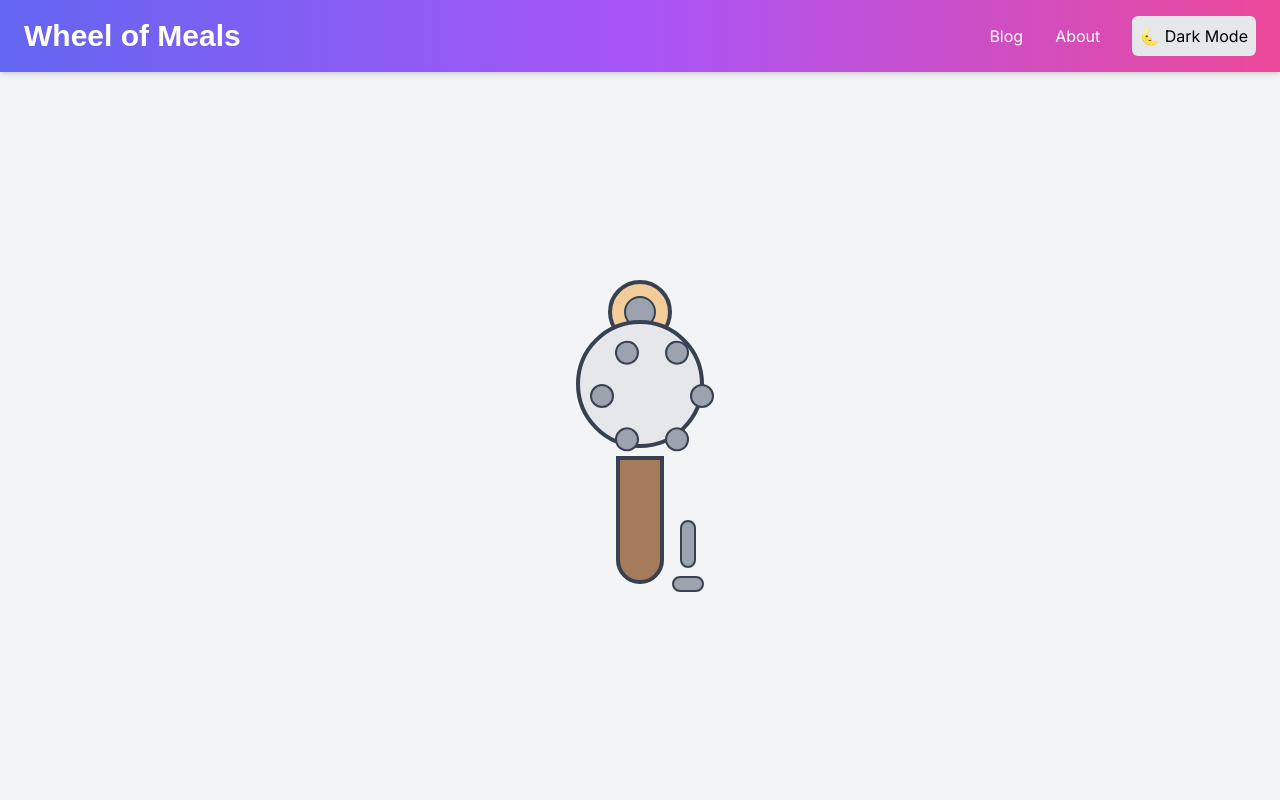
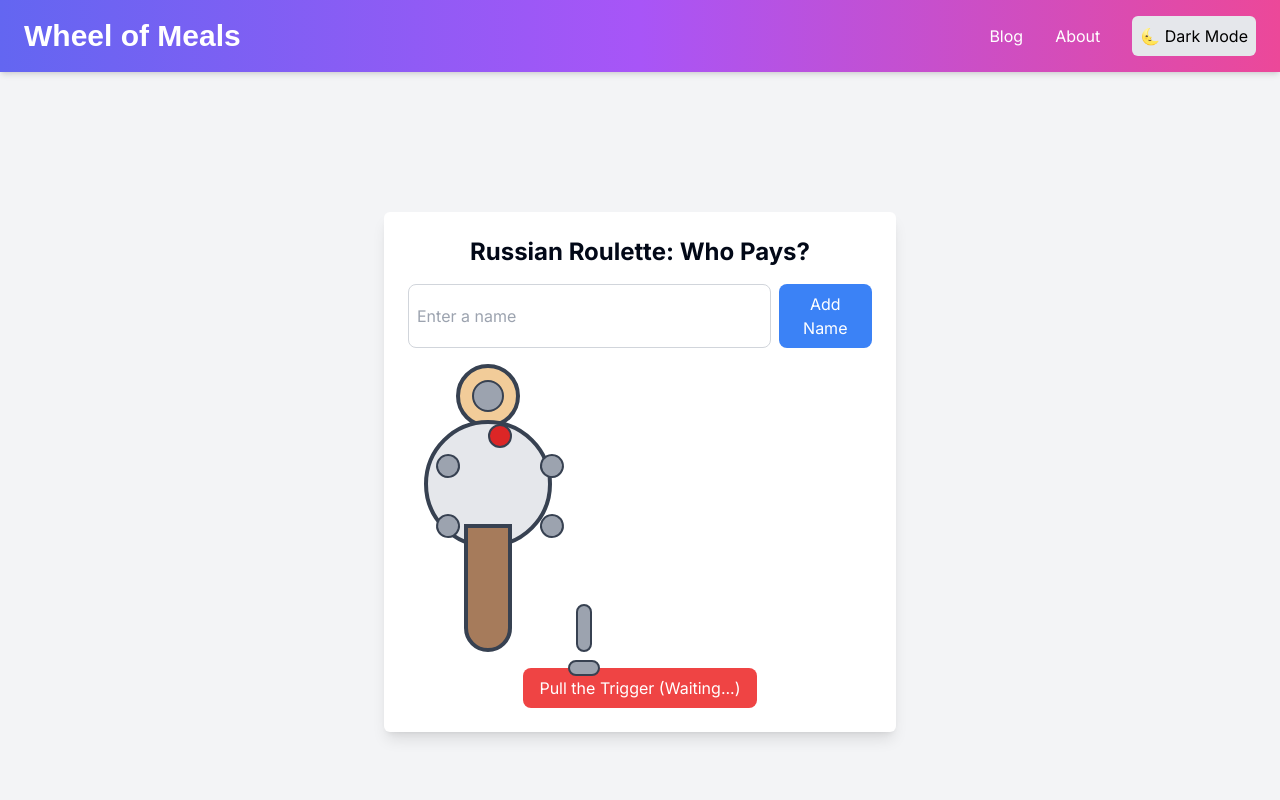
Before and after one commit to omeryildirim0/wheel, a Next.js app: page /games/russian-roulette in a window 1280 px wide. Shown: the top 800 px of the page. Built offline with nearby package versions, Linux system fonts and the light colour scheme.

Commit message:
revolver wheel turning

```diff
--- a/app/games/russian-roulette/page.tsx
+++ b/app/games/russian-roulette/page.tsx
@@ -1,33 +1,100 @@
 "use client";
-import { motion } from 'framer-motion';
+import { useState } from "react";
+import { motion } from "framer-motion";
 
-const StyledRevolver = () => {
+const RevolverGame = () => {
+  const [names, setNames] = useState<string[]>([]);
+  const [input, setInput] = useState<string>("");
+  const [activePlayer, setActivePlayer] = useState(0);
+  const [currentChamber, setCurrentChamber] = useState(0);
+  const [bulletChamber] = useState(Math.floor(Math.random() * 6)); // Random chamber holding the bullet
+  const [gameOver, setGameOver] = useState(false);
+
+  const handleAddName = () => {
+    if (input) {
+      setNames([...names, input]);
+      setInput("");
+    }
+  };
+
+  const handlePullTrigger = () => {
+    const nextChamber = (currentChamber + 1) % 6; // Rotate to next chamber
+    setCurrentChamber(nextChamber);
+
+    if (nextChamber === bulletChamber) {
+      setGameOver(true); // If the chamber matches the bullet, game over
+    } else {
+      setActivePlayer((activePlayer + 1) % names.length); // Next player’s turn
+    }
+  };
+
   return (
     <div className="flex flex-col items-center justify-center h-screen bg-gray-100">
-      <div className="relative w-64 h-96 flex flex-col items-center">
+      <div className="p-6 w-full max-w-lg text-center bg-white rounded-md shadow-lg">
+        <h2 className="text-2xl font-bold mb-4">Russian Roulette: Who Pays?</h2>
+
+        {!gameOver ? (
+          <>
+            <div className="flex space-x-2 mb-4">
+              <input
+                value={input}
+                onChange={(e) => setInput(e.target.value)}
+                placeholder="Enter a name"
+                className="border border-gray-300 p-2 rounded-lg w-full"
+              />
+              <button
+                onClick={handleAddName}
+                className="bg-blue-500 text-white px-4 py-2 rounded-lg"
+              >
+                Add Name
+              </button>
+            </div>
+
+            <ul className="mb-4">
+              {names.map((name, idx) => (
+                <li
+                  key={idx}
+                  className={`text-lg ${
+                    activePlayer === idx ? "font-bold text-red-500" : ""
+                  }`}
+                >
+                  {name}
+                </li>
+              ))}
+            </ul>
+
+            {/* Revolver Design */}
+            <div className="relative w-40 h-72 flex flex-col items-center">
               {/* Barrel */}
               <div className="absolute top-0 w-16 h-16 bg-[#f2cc99] rounded-full border-4 border-gray-700 flex justify-center items-center">
                 <div className="w-8 h-8 bg-gray-400 rounded-full border-2 border-gray-700"></div>
               </div>
 
               {/* Chamber */}
-        <div className="relative top-10 w-32 h-32 bg-gray-200 border-4 border-gray-700 rounded-full flex justify-center items-center">
-          {/* Bullet Slots */}
+              <motion.div
+                initial={{ rotate: 0 }}
+                animate={{ rotate: currentChamber * 60 }}
+                transition={{ duration: 1 }}
+                className="relative top-14 w-32 h-32 bg-gray-200 border-4 border-gray-700 rounded-full flex justify-center items-center"
+              >
+                {/* Bullet Slots (Fixed Alignment) */}
                 {[...Array(6)].map((_, idx) => (
                   <div
                     key={idx}
-              className="absolute w-6 h-6 bg-gray-400 rounded-full border-2 border-gray-700"
+                    className={`absolute w-6 h-6 bg-gray-400 rounded-full border-2 border-gray-700 ${
+                      idx === bulletChamber ? "bg-red-600" : ""
+                    }`}
                     style={{
-                top: '50%',
-                left: '50%',
-                transform: `rotate(${idx * 60}deg) translate(50px)`,
+                      top: "50%",
+                      left: "50%",
+                      transform: `rotate(${idx * 60}deg) translate(0, -60px)`,
                     }}
                   />
                 ))}
-        </div>
+              </motion.div>
 
               {/* Handle */}
-        <div className="absolute top-44 w-12 h-32 bg-[#a67b5b] rounded-b-full border-4 border-gray-700"></div>
+              <div className="absolute top-40 w-12 h-32 bg-[#a67b5b] rounded-b-full border-4 border-gray-700"></div>
 
               {/* Bullets */}
               <div className="absolute top-60 left-40 flex flex-col items-center space-y-2">
@@ -35,8 +102,23 @@ const StyledRevolver = () => {
                 <div className="w-8 h-4 bg-gray-400 rounded-full border-2 border-gray-700"></div>
               </div>
             </div>
+
+            <button
+              onClick={handlePullTrigger}
+              className="bg-red-500 text-white px-4 py-2 rounded-lg mt-4"
+              disabled={names.length === 0}
+            >
+              Pull the Trigger ({names[activePlayer] || "Waiting..."})
+            </button>
+          </>
+        ) : (
+          <div className="text-3xl font-bold text-red-600 mt-8">
+            💥 {names[activePlayer]} pays the bill!
+          </div>
+        )}
+      </div>
     </div>
   );
 };
 
-export default StyledRevolver;
+export default RevolverGame;
```
Lines whose indentation alone changed are shown as unchanged.
